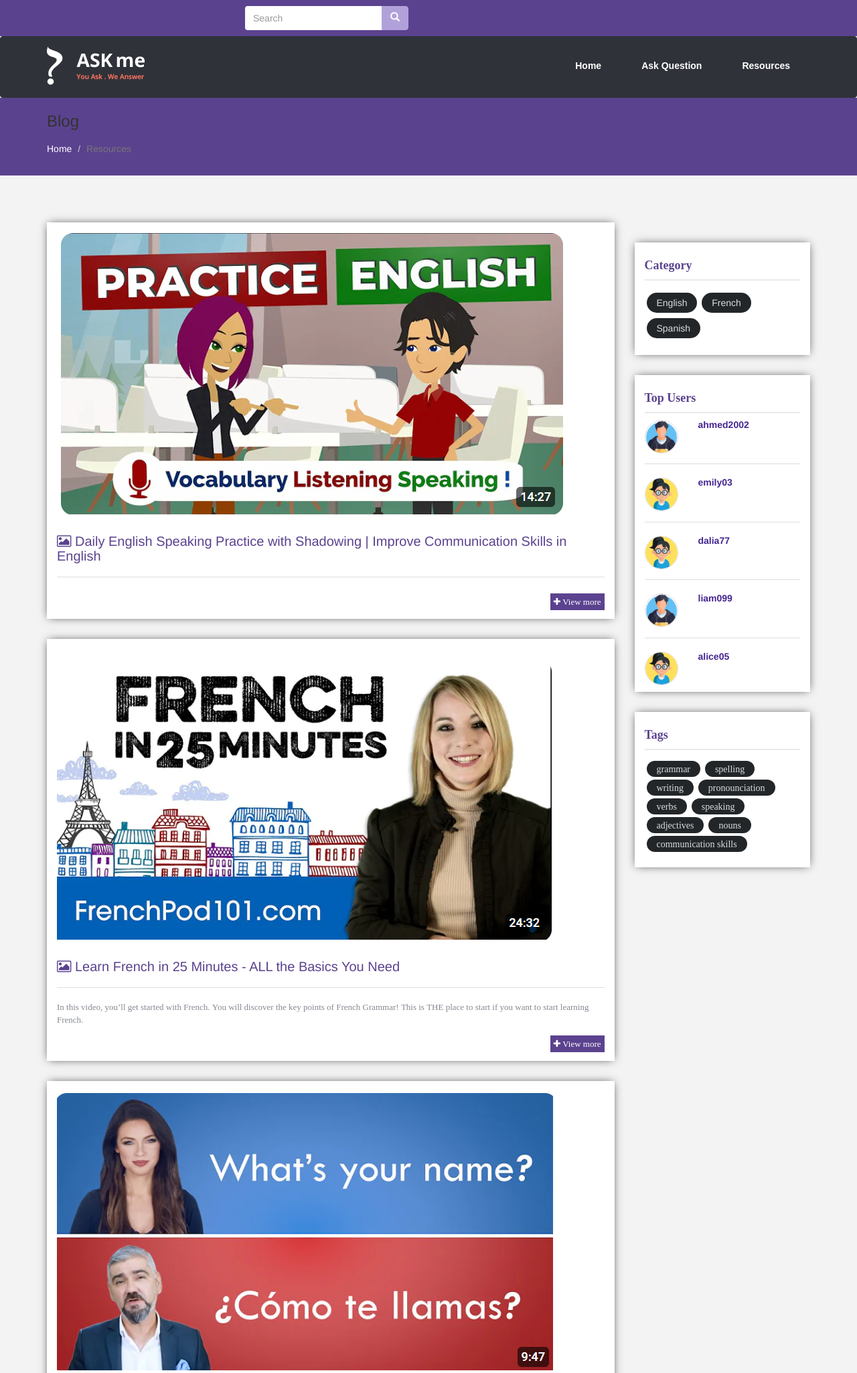
After one commit to Mariam-Elbishbeashy/Language-Learning-Chatbot-Project, a PHP site: page /resources.php in a window 1280 px wide. The commit adds this page. Shown: the top 2050 px of the page at 67% size. Run offline with PHP 8.4, Linux system fonts and the light colour scheme.

Commit message:
Added a resources page to the discussion forum

```diff
--- a/Language-Learning-Chatbot/public/askQuestion.php
+++ b/Language-Learning-Chatbot/public/askQuestion.php
@@ -50,6 +50,7 @@
                     <ul class="nav navbar-nav navbar-right">
                         <li><a href="../public/forum.php">Home</a></li>
                         <li><a href="../public/askQuestion.php">Ask Question</a></li>
+                        <li><a href="../public/resources.php">Resources</a></li>
                 <!-- /.navbar-collapse -->
             </div>
             <!-- /.container-fluid -->
@@ -173,7 +174,7 @@
                   <hr>
                   <div class="pints-wrapper">
                  <div class="left-user3898">
-                     <a href="#"><img src="./images/boy.png" alt="Image"></a>
+                     <a href="#"><img src="./images/girl.png" alt="Image"></a>
                      <div class="imag-overlay39">
                          <a href="#"><i class="fa fa-plus" aria-hidden="true"></i></a>
                      </div>
--- a/Language-Learning-Chatbot/public/js/reset-code.js
+++ /dev/null
@@ -1,3 +0,0 @@
-function goToNewPassword() {
-    window.location.href = '../public/newPassword.php';
-}
--- /dev/null
+++ b/Language-Learning-Chatbot/public/resources.php
@@ -0,0 +1,206 @@
+<!DOCTYPE html>
+<html lang="en">
+
+<head>
+    <meta charset="utf-8">
+    <meta http-equiv="X-UA-Compatible" content="IE=edge">
+    <meta name="viewport" content="width=device-width, initial-scale=1">
+    <meta name="title" content="Ask online Form">
+    <meta name="description" content="The Ask is a bootstrap design help desk, support forum website template coded and designed with bootstrap Design, Bootstrap, HTML5 and CSS. Ask ideal for wiki sites, knowledge base sites, support forum sites">
+    <meta name="keywords" content="HTML, CSS, JavaScript,Bootstrap,js,Forum,webstagram ,webdesign ,website ,web ,webdesigner ,webdevelopment,blog,template">
+    <meta name="robots" content="index, nofollow">
+    <meta http-equiv="Content-Type" content="text/html; charset=utf-8">
+    <meta name="language" content="English">
+    <link rel="stylesheet" href="https://maxcdn.bootstrapcdn.com/bootstrap/3.3.7/css/bootstrap.min.css">
+    <link href="../public/css/forum.css" rel="stylesheet" type="text/css">
+    <link rel="stylesheet" href="https://cdnjs.cloudflare.com/ajax/libs/font-awesome/4.7.0/css/font-awesome.min.css">
+
+<body>
+    <div class="top-bar">
+        <div class="container">
+                <div class="col-md-6">
+                    <div class="navbar-serch-right-side">
+                        <form class="navbar-form" role="search">
+                            <div class="input-group add-on">
+                                <input class="form-control form-control222" placeholder="Search" name="srch-term" id="srch-term" type="text">
+                                <div class="input-group-btn">
+                                    <button class="btn btn-default btn-default2913" type="submit"><i class="glyphicon glyphicon-search"></i></button>
+                                </div>
+                            </div>
+                        </form>
+                    </div>
+                </div>
+            </div>
+        </div>
+    </div>
+    <div class="top-menu-bottom932">
+        <nav class="navbar navbar-default">
+            <div class="container">
+                <!-- Brand and toggle get grouped for better mobile display -->
+                <div class="navbar-header">
+                    <button type="button" class="navbar-toggle collapsed" data-toggle="collapse" data-target="#bs-example-navbar-collapse-1" aria-expanded="false"> <span class="sr-only">Toggle navigation</span> <span class="icon-bar"></span> <span class="icon-bar"></span> <span class="icon-bar"></span> </button>
+                    <a class="navbar-brand" href="#"><img src="./images/logo.png" alt="Logo"></a>
+                </div>
+                <!-- Collect the nav links, forms, and other content for toggling -->
+                <div class="collapse navbar-collapse" id="bs-example-navbar-collapse-1">
+                    <ul class="nav navbar-nav"> </ul>
+                    <ul class="nav navbar-nav navbar-right">
+                        <li><a href="../public/forum.php">Home</a></li>
+                        <li><a href="../public/askQuestion.php">Ask Question</a></li>
+                                <li><a href="../public/resources.php">Resources </a></li>
+                    </ul>
+                </div>
+                <!-- /.navbar-collapse -->
+            </div>
+            <!-- /.container-fluid -->
+        </nav>
+    </div>
+<!--===breadcrumb=====-->
+    <section class="header-descriptin329">
+        <div class="container">
+            <h3>Blog</h3>
+            <ol class="breadcrumb breadcrumb839">
+                <li><a href="../public/forum.php">Home</a></li>
+                <li class="active">Resources</li>
+            </ol>
+        </div>
+    </section>
+<!--====body content ===-->
+    <section class="main-content920">
+        <div class="container">
+            <div class="row">
+                <div class="col-md-9 blog--top-part2892">
+                    <div class="blog-part3903">
+                       <img src="./images/english.png" alt="Image" class="img-responsive">
+                        <div class="blog-details3902">
+                            <h3><span><i class="fa fa-picture-o" aria-hidden="true"></i></span> Daily English Speaking Practice with Shadowing | Improve Communication Skills in English</h3>
+                            <hr>
+                            <div class="continue-deatils738"> <a href="https://www.youtube.com/watch?v=61qk5S8A15E"><i class="fa fa-plus" aria-hidden="true"> View more </i></a> </div>
+                        </div>
+                    </div>
+                    <div class="blog-part3903"> <img src="./images/french.png" alt="Image" class="img-responsive">
+                        <div class="blog-details3902">
+                            <h3><span><i class="fa fa-picture-o" aria-hidden="true"></i></span> Learn French in 25 Minutes - ALL the Basics You Need</h3>
+                            <hr>
+                            <p>In this video, you’ll get started with French. You will discover the key points of French Grammar! This is THE place to start if you want to start learning French.</p>
+                            <div class="continue-deatils738"> <a href="https://www.youtube.com/watch?v=ujDtm0hZyII"><i class="fa fa-plus" aria-hidden="true"> View more</i></a> </div>
+                        </div>
+                    </div>
+                    <div class="blog-part3903"> <img src="./images/spanish.png" alt="Image" class="img-responsive">
+                        <div class="blog-details3902">
+                            <h3><span><i class="fa fa-picture-o" aria-hidden="true"></i></span> Spanish Conversation for Beginners | 70 Basic Spanish Phrases To Know</h3>
+                            <hr>
+                            <p>Learn Spanish with this 10-minute Spanish Conversation for Beginners lesson.  In this video, you'll learn 70 basic Spanish phrases to help you learn Spanish fast.  Our native English...</p>
+                            <div class="continue-deatils738"> <a href="https://www.youtube.com/watch?v=DAp_v7EH9AA"><i class="fa fa-plus" aria-hidden="true"> View more</i></a> </div>
+                        </div>
+                    </div>
+                    <div class="blog-part3903"> <img src="./images/frenchVSspanish.png" alt="Image" class="img-responsive">
+                        <div class="blog-details3902">
+                            <h3><span><i class="fa fa-picture-o" aria-hidden="true"></i></span> French vs. Spanish | Count in French and Spanish</h3>
+                            <hr>
+                            <p>French vs. Spanish - which is easier?
+                            Trying to pick a foreign language, but not sure whether to go with Spanish or French?  Try pronouncing these French and Spanish numbers 1 to 20, and see which pronunciation you find easier.  </p>
+                            <div class="continue-deatils738"> <a href="https://www.youtube.com/watch?v=RFcnFEvk03E"><i class="fa fa-plus" aria-hidden="true"> View more</i></a> </div>
+                        </div>
+                    </div>
+                    <div class="blog-part3903"> <img src="./images/english1.png" alt="Image" class="img-responsive">
+                        <div class="blog-details3902">
+                            <h3><span><i class="fa fa-picture-o" aria-hidden="true"></i></span> 5 Reasons – Why Should You Learn English? - Speak English fluently & Confidently – Free ESL lessons</h3>
+                            <hr>
+                            <p>Are you looking for reasons to learn English? Here we have 5 good reasons – Why you should learn the English language. English is the first language in many countries, although.. </p>
+                            <div class="continue-deatils738"> <a href="https://www.youtube.com/watch?v=N7bMvriSq0o"><i class="fa fa-plus" aria-hidden="true"> View more</i></a> </div>
+                        </div>
+                    </div>
+                </div>
+                <!--                end of col-md-9 -->
+ <!--end of col-md-9 -->
+                <!--strart col-md-3 (side bar)-->
+                <aside class="col-md-3 sidebar97239">
+                   <div class="categori-part329">
+                        <h4>Category</h4>
+                        <ul>
+                            <li><a href="#">English</a></li>
+                            <li><a href="#">French</a></li>
+                            <li><a href="#">Spanish</a></li>
+                        </ul>
+                    </div>
+                    <!--              highest part-->
+                    <div class="highest-part302">
+                        <h4>Top Users</h4>
+                        <div class="pints-wrapper">
+                            <div class="left-user3898">
+                                <a href="#"><img src="./images/boy.png" alt="Image"></a>
+                                <div class="imag-overlay39"> <a href="#"><i class="fa fa-plus" aria-hidden="true"></i></a> </div>
+                            </div> <span class="points-details938">
+                            <a href="#"><h5>ahmed2002</h5></a>
+                            <br>
+                            </span> </div>
+                        <hr>
+                        <div class="pints-wrapper">
+                            <div class="left-user3898">
+                                <a href="#"><img src="./images/girl.png" alt="Image"></a>
+                                <div class="imag-overlay39"> <a href="#"><i class="fa fa-plus" aria-hidden="true"></i></a> </div>
+                            </div> <span class="points-details938">
+                            <a href="#"><h5>emily03</h5></a>
+                            <br>
+                            </span> </div>
+                        <hr>
+                        <div class="pints-wrapper">
+                            <div class="left-user3898">
+                                <a href="#"><img src="./images/girl.png" alt="Image"></a>
+                                <div class="imag-overlay39"> <a href="#"><i class="fa fa-plus" aria-hidden="true"></i></a> </div>
+                            </div> <span class="points-details938">
+                            <a href="#"><h5>dalia77</h5></a>
+                            <br>
+                            </span> </div>
+                        <hr>
+                        <div class="pints-wrapper">
+                            <div class="left-user3898">
+                                <a href="#"><img src="./images/boy.png" alt="Image"></a>
+                                <div class="imag-overlay39"> <a href="#"><i class="fa fa-plus" aria-hidden="true"></i></a> </div>
+                            </div> <span class="points-details938">
+                            <a href="#"><h5>liam099</h5></a>
+                            <br>
+                            </span> </div>
+                        <hr>
+                        <div class="pints-wrapper">
+                            <div class="left-user3898">
+                                <a href="#"><img src="./images/girl.png" alt="Image"></a>
+                                <div class="imag-overlay39"> <a href="#"><i class="fa fa-plus" aria-hidden="true"></i></a> </div>
+                            </div> <span class="points-details938">
+                            <a href="#"><h5>alice05</h5></a>
+                            <br>
+                            </span> </div>
+                    </div>
+                    <!--               end of Highest points -->
+                    <!--          start tags part-->
+                    <div class="tags-part2398">
+                        <h4>Tags</h4>
+                        <ul>
+                            <li><a href="#">grammar</a></li>
+                            <li><a href="#">spelling</a></li>
+                            <li><a href="#">writing</a></li>
+                            <li><a href="#">pronounciation</a></li>
+                            <li><a href="#">verbs</a></li>
+                            <li><a href="#">speaking</a></li>
+                            <li><a href="#">adjectives</a></li>
+                            <li><a href="#">nouns</a></li>
+                            <li><a href="#">communication skills</a></li>
+                        </ul>
+                    </div>
+
+                </aside>
+            </div>
+        </div>
+    </section>
+    <script src="https://ajax.googleapis.com/ajax/libs/jquery/1.12.4/jquery.min.js"></script>
+    <script src="https://code.jquery.com/jquery-3.5.1.slim.min.js"></script>
+    <script src="https://maxcdn.bootstrapcdn.com/bootstrap/3.3.7/js/bootstrap.min.js"></script>
+    <script>
+        $(document).ready(function () {
+            $("#txtEditor").Editor();
+        });
+    </script>
+</body>
+
+</html>
```
Also changed, not shown: Language-Learning-Chatbot/public/forum.php (+30 -29 lines), Language-Learning-Chatbot/public/reset-code.php (deleted, +0 -30 lines), Language-Learning-Chatbot/public/images/english.png (added), Language-Learning-Chatbot/public/images/english1.png (added), Language-Learning-Chatbot/public/images/french.png (added), Language-Learning-Chatbot/public/images/frenchVSspanish.png (added), Language-Learning-Chatbot/public/images/spanish.png (added).
